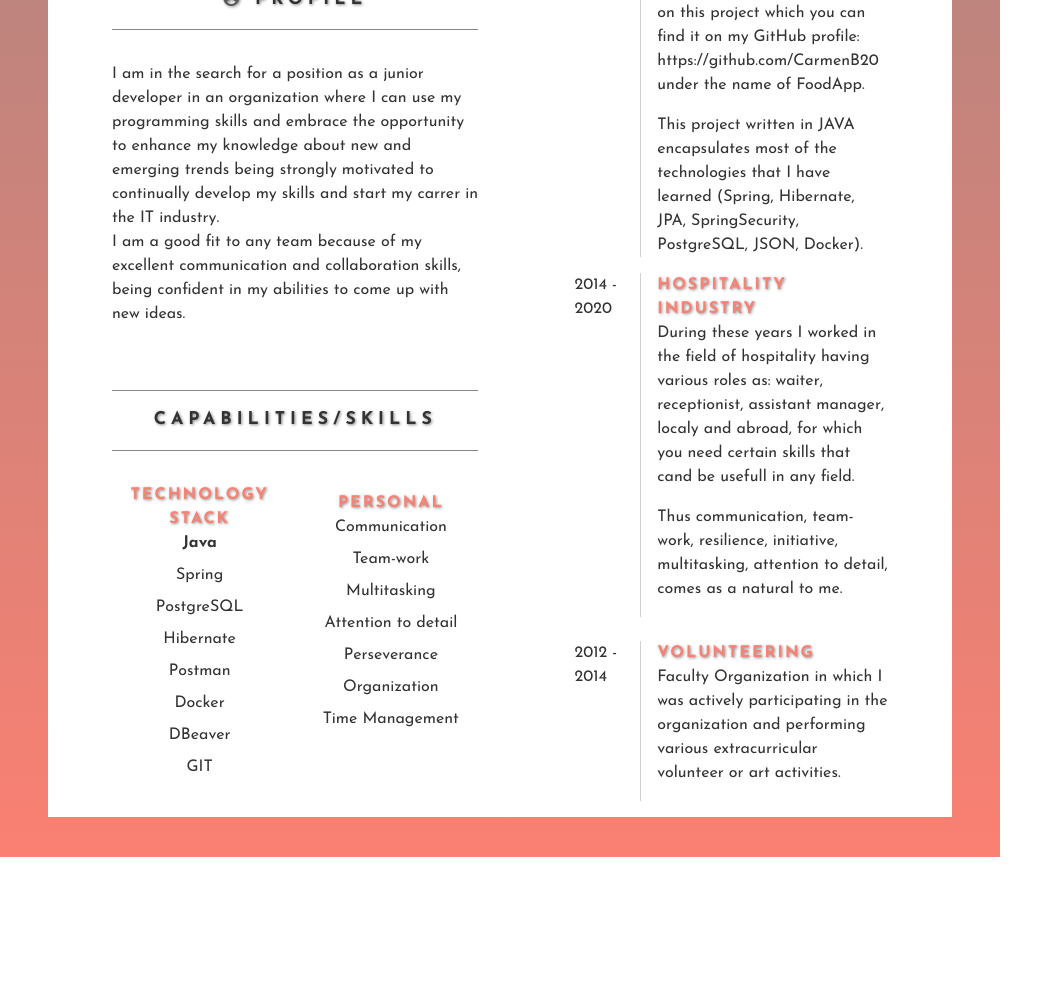
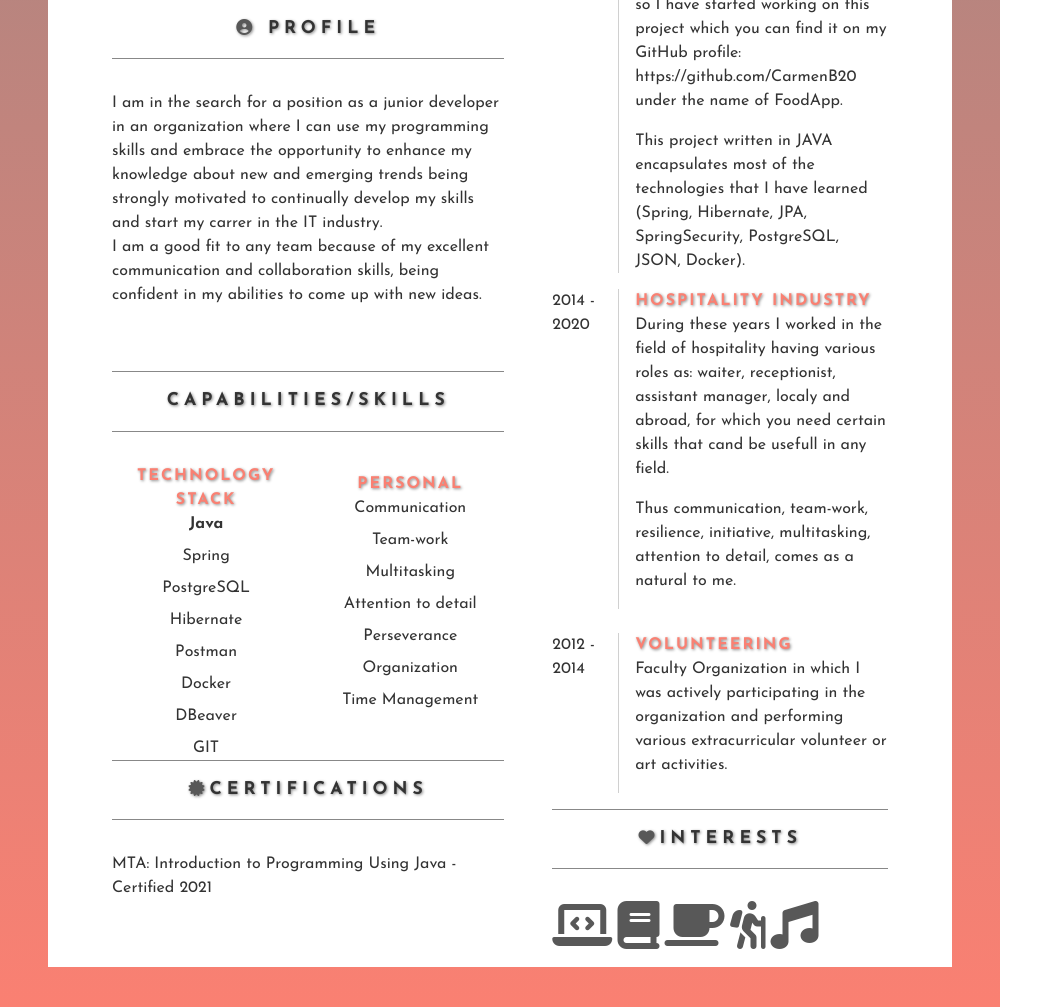
Before and after one commit to CarmenB20/CV, a plain HTML site: page index.html in a window 1280 px wide. Shown: the part 752-1759 px from the top of the page, without its empty margins (0-1063 px from the left). Before the commit the page ends 1609 px from the top, so only its background shows below. Drawn offline with Linux system fonts and the light colour scheme.

Commit message:
Update index.html

```diff
--- a/index.html
+++ b/index.html
@@ -73,6 +73,14 @@ about new and emerging trends being strongly motivated to continually develop my
      </ul>
 
 </section>
+
+      <section class="certifications">
+  <h2><i class="fas fa-certificate"></i>Certifications</h2>
+  <a href="https://www.credly.com/badges/4a005475-ae83-414c-b3d4-0c20c4013d69/public_url"><p>MTA: Introduction to Programming Using Java - Certified 2021</p></a>
+
+
+
+   </section>
   </div>
 
 
@@ -102,7 +110,7 @@ about new and emerging trends being strongly motivated to continually develop my
   <h2><i class="fas fa-briefcase"></i> Experience</h2>
   <ul class="timeline">
     <li class="event">
-        <span class="duration">January 2021 - Present</span>
+        <span class="duration">March 2021 - Present</span>
        <div class="content">
       <h3>Personal Project</h3>
       <p> As I have a background in this field I tried to understand how a restaurant food order app works, so I have started working on this project which you can find it on my GitHub profile: <a href="https://github.com/CarmenB20">https://github.com/CarmenB20<a/> under the name of FoodApp.</p>
@@ -130,6 +138,11 @@ about new and emerging trends being strongly motivated to continually develop my
   </ul>
   </section>
 
+       <section class="interests">
+  <h2><i class="fas fa-heart"></i>Interests</h2>
+       <i class="fas fa-laptop-code fa-3x"></i>    <i class="fas fa-book fa-3x"></i>   <i class="fas fa-coffee fa-3x"></i>   <i class="fas fa-hiking fa-3x"></i>   <i class="fas fa-music fa-3x"></i>
+    </section>
+
 
 
   </div>
```
